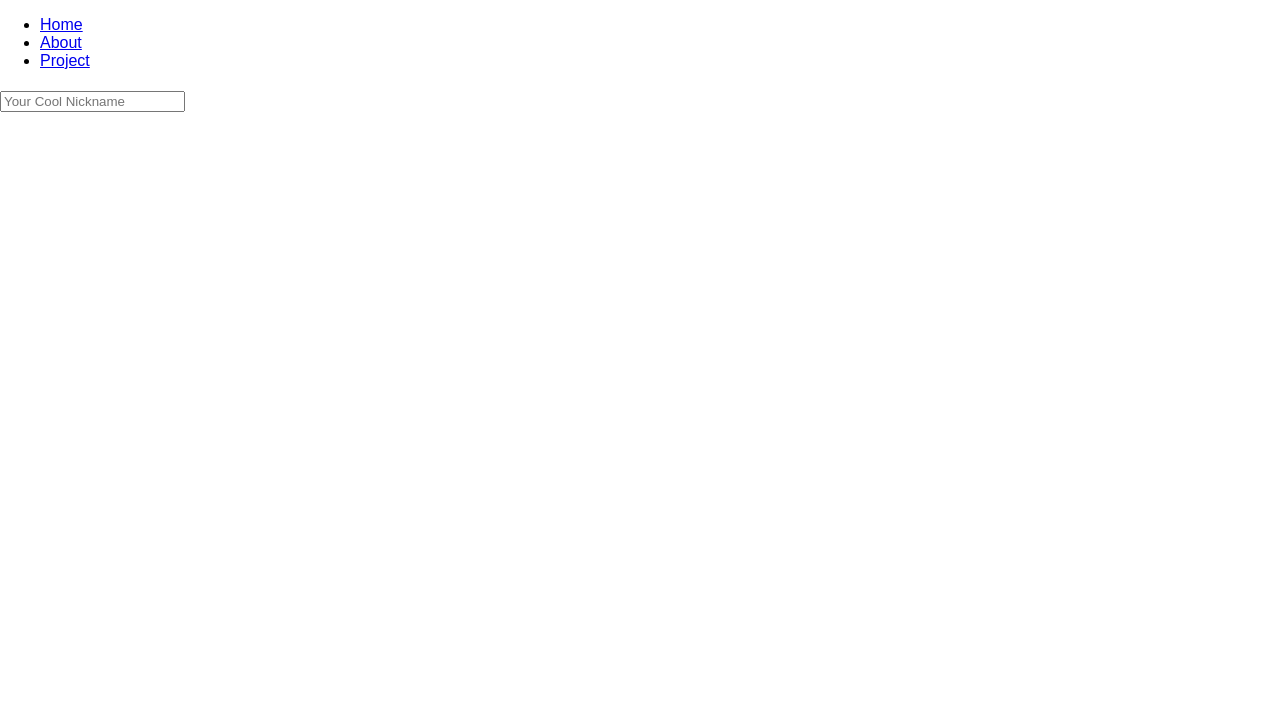
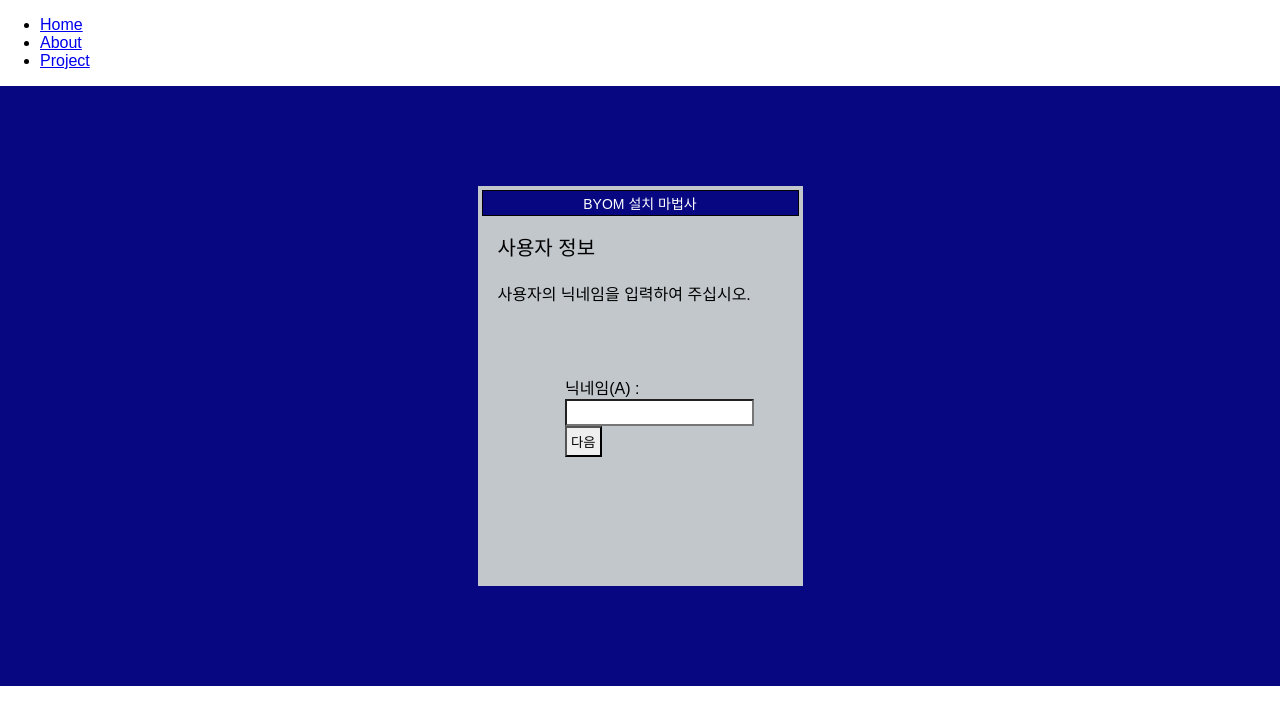
Before and after one commit to imacoolgirlyo/byom-project, a React (Create React App) app in the folder frontend/: page / in a window 1280 px wide. Shown: the top 724 px of the page. Built offline with nearby package versions, Linux system fonts and the light colour scheme; no server answers.

Commit message:
Add LoginForm.scss , Layout.scss

```diff
--- a/frontend/package.json
+++ b/frontend/package.json
@@ -4,11 +4,13 @@
   "private": true,
   "dependencies": {
     "axios": "^0.18.0",
+    "node-sass": "^4.11.0",
     "react": "^16.8.6",
     "react-dom": "^16.8.6",
     "react-router": "^4.0.0",
     "react-router-dom": "^4.3.1",
     "react-scripts": "2.1.8",
+    "sass-loader": "^7.1.0",
     "socket.io": "^2.2.0",
     "socket.io-client": "^2.2.0",
     "uuid": "^3.3.2"
--- a/frontend/src/components/Layout.js
+++ b/frontend/src/components/Layout.js
@@ -2,6 +2,7 @@ import React, { Component } from 'react';
 import io from 'socket.io-client';
 import LoginForm from './LoginForm';
 import Container from './Container';
+import '../resource/sass/Layout.scss';
 
 const socketURL = "http://localhost:3231";
 export default class Layout extends Component {
@@ -53,7 +54,6 @@ export default class Layout extends Component {
         const { socket, user } = this.state
         return(
             <div className="container">
-                <h1> {title} </h1>
                 {
                     !user ?
                     <LoginForm socket={socket} setUser={this.setUser}/>
--- a/frontend/src/components/LoginForm.js
+++ b/frontend/src/components/LoginForm.js
@@ -1,4 +1,5 @@
 import React, { Component } from 'react';
+import '../resource/sass/LoginForm.scss';
 
 export default class LoginForm extends Component{
     constructor(props){
@@ -42,15 +43,27 @@ export default class LoginForm extends Component{
     render(){
         return(
             <div className="login">
-                <form onSubmit={this.handleSubmit}>
+                <div className="login-header">
+                    BYOM 설치 마법사
+                </div>
+                <div className="login-guide">
+                    <div className="user-info"> 사용자 정보 </div>
+                    <div className="user-info-detail"> 사용자의 닉네임을 입력하여 주십시오. </div>
+                </div>
+                <div className="form-container">
+                    <form className="login-form" onSubmit={this.handleSubmit}>
+                        <label> 닉네임(A) : </label>
                         <input
+                            className="nickname-input"
                             type="text"
-                        placeholder="Your Cool Nickname"
                             id="nickname"
                             value={this.state.nickname}
                             onChange ={this.handleChange}
                             />
+                        <input type="submit" value="다음"/>
                     </form>
+                </div>
+
                 {/* <form onSubmit={this.handleSubmit} className="login__form">
                     <input
                         type="text"
--- a/frontend/src/components/PlayList.js
+++ b/frontend/src/components/PlayList.js
@@ -11,7 +11,7 @@ export default class PlayList extends Component{
                     currentMusic={currentMusic}
                     handleAddCheck={handleAddCheck}
                     handleRemoveCheck = {handleRemoveCheck}
-                    key={i}/>;
+                    key={i}/>
         })
     }
     render(){
--- /dev/null
+++ b/frontend/src/resource/sass/Layout.scss
@@ -0,0 +1,5 @@
+.container{
+    width:100%;
+    height: 600px; // 위의 ul에 맞게 다시 수정해야 스크롤 안생김
+    background-color: rgb(6,7,129)
+}
--- /dev/null
+++ b/frontend/src/resource/sass/LoginForm.scss
@@ -0,0 +1,60 @@
+.login{
+
+    box-sizing: border-box;
+    position: relative;
+    top: 100px;
+    width: 325px;
+    height: 400px;
+    margin : auto;
+    background-color: rgb(194,199,203);
+
+    .login-header{
+        font-weight: 200;
+        background-color: rgb(6,7,129);
+        font-size: 14px;
+        position: relative;
+        top: 4px;
+        margin: 4px;
+        padding: 2px;
+        color: white;
+        border: solid black 1px;
+        text-align: center;
+    }
+    .login-guide{
+        font-weight: 400;
+        position: relative;
+        margin: 20px;
+
+        .user-info{
+            font-size: 20px;
+            margin-bottom: 20px;
+        }
+        .user-info-detail{
+            font-weight: 200;
+        }
+    }
+
+    .form-container{
+
+        .login-form{
+            top: 50px;
+            width: 150px;
+            position: relative;
+            margin: auto;
+
+            input{
+                padding: 4px;
+                -webkit-appearance: none;
+                -moz-appearance: none;
+            }
+            input:focus {
+                padding: 4px;
+                -webkit-appearance: none;
+                -moz-appearance: none;
+                outline: 0;
+             }
+        }
+    }
+
+
+}
```
Also changed, not shown: 2 other files (tests, documents, lock files or other folders). Lines whose indentation alone changed are shown as unchanged.
